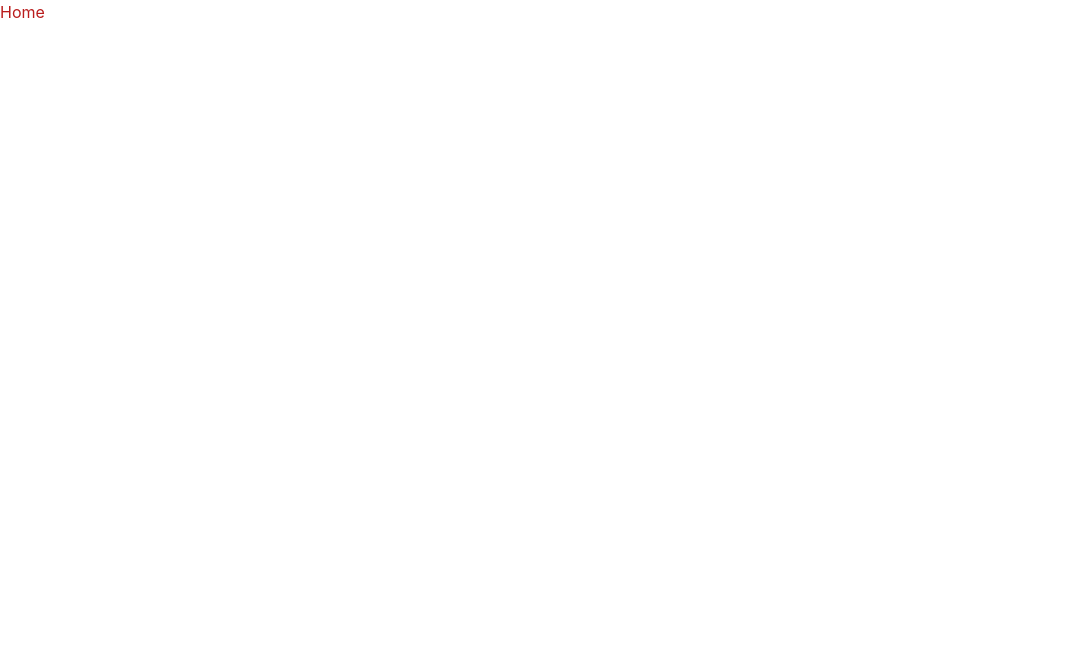
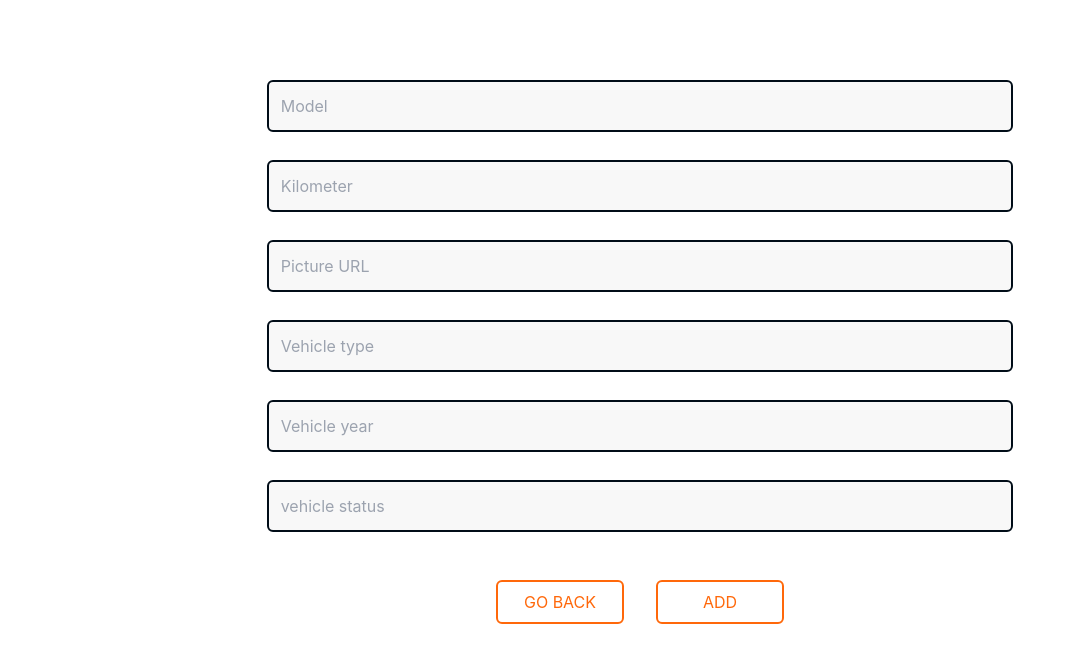
Before and after one commit to BarzaGuignol/NoPainNoGainTheComeBack, a React (Vite) app in the folder frontend/: page /AddVehicle in a window 1280 px wide. Shown: the top 662 px of the page, without its empty margins (0-1075 px from the left). Built offline with nearby package versions, Linux system fonts and the light colour scheme.

Commit message:
ajout des routes en front avec les link + ajout de addVehicule avec les template input et button

```diff
--- a/frontend/src/App.css
+++ b/frontend/src/App.css
@@ -1,6 +1,33 @@
 @tailwind base;
 @tailwind components;
 @tailwind utilities;
+
+@layer components {
+  /* largeur maximale des inputs sur le backOffice */
+  .cstm_width_XlInput {
+    @apply w-3/4 lg:w-7/12 bg-white;
+  }
+  /* style des inputs sur le backOffice */
+  .cstm_styleInput {
+    @apply border-solid border-primary border-2 rounded-md p-3;
+  }
+  /* style des boutons bleus sur le backOffice */
+  .cstm_buttonPrimary {
+    @apply bg-primary text-white text-base rounded-md p-2 hover:bg-secondary hover:text-primary;
+  }
+  /* style des boutons orange sur le backOffice */
+  .cstm_buttonSecondary {
+    @apply bg-secondary border-solid border-secondary border-2 text-primary text-base rounded-md p-2 w-32 hover:bg-primary hover:text-white hover:border-primary;
+  }
+  /* style des boutons transparents & bords orange sur le backOffice */
+  .cstm_buttonSecondaryNone {
+    @apply border-solid border-secondary border-2 text-secondary text-base rounded-md p-2 w-32 hover:bg-secondary hover:text-white;
+  }
+  /* style des boutons orange sur le site */
+  .cstm_cstmrButton {
+    @apply bg-secondary border-solid border-secondary border-2 text-primary text-base rounded-md p-2 w-32 hover:text-secondary hover:border-secondary hover:bg-transparent;
+  }
+}
 
 body {
   margin: 0;
--- a/frontend/src/App.jsx
+++ b/frontend/src/App.jsx
@@ -1,12 +1,19 @@
+import AddVehicle from "@pages/addVehicle";
+import { BrowserRouter as Router, Routes, Route } from "react-router-dom";
 import Home from "./pages/Home";
 
 import "./App.css";
 
 function App() {
   return (
-    <div className="App">
-      <Home />
-    </div>
+    <Router>
+      <div className="App">
+        <Routes>
+          <Route path="/" element={<Home />} />
+          <Route path="/AddVehicle" element={<AddVehicle />} />
+        </Routes>
+      </div>
+    </Router>
   );
 }
 
--- /dev/null
+++ b/frontend/src/components/ButtonTemplate.jsx
@@ -0,0 +1,29 @@
+/* eslint-disable react/prop-types */
+import React from "react";
+/*
+buttonType : type du bouton
+buttonText : text du bouton
+buttonStyle: css du bouton
+methodOnClick : la methode lien au clique du bouton
+*/
+function ButtonTemplate({
+  buttonType,
+  buttonText,
+  buttonStyle,
+  methodOnClick,
+}) {
+  return (
+    <div>
+      <button
+        // eslint-disable-next-line react/button-has-type
+        type={buttonType}
+        onClick={methodOnClick}
+        className={`${buttonStyle}`}
+      >
+        {buttonText}
+      </button>
+    </div>
+  );
+}
+
+export default ButtonTemplate;
--- /dev/null
+++ b/frontend/src/components/InputTemplate.jsx
@@ -0,0 +1,32 @@
+/* eslint-disable react/prop-types */
+import React from "react";
+/*
+textPlaceholder : infos à mettre dans les placeholder des inputs
+customWidth : la classe CSS qui gère la largeur des input
+value: la valeur des inputs qu'on reçoit en props
+methodOnChange : les fonctions associées aux input qu'on reçoit en props
+name: ici on reçoit en props le nom du champs de la table qu'on veut modifier
+*/
+function InputTemplate({
+  textPlaceholder,
+  customWidth,
+  value,
+  methodOnChange,
+  name,
+  inputType,
+}) {
+  return (
+    <label className={`cstm_styleInput ${customWidth}`}>
+      <input
+        className="focus:outline-none w-full bg-white"
+        type={inputType}
+        placeholder={textPlaceholder}
+        value={value}
+        onChange={(e) => methodOnChange(e.target.name, e.target.value)}
+        name={name}
+      />
+    </label>
+  );
+}
+
+export default InputTemplate;
--- /dev/null
+++ b/frontend/src/pages/AddVehicle.jsx
@@ -0,0 +1,112 @@
+import React, { useState } from "react";
+import InputTemplate from "@components/InputTemplate";
+import ButtonTemplate from "@components/ButtonTemplate";
+import { useNavigate } from "react-router-dom";
+
+function AddVehicle() {
+  const navigate = useNavigate();
+
+  const [vehicle, setVehicle] = useState({
+    model: "",
+    kilometer: "",
+    picture: "",
+    type: "",
+    vehicle_year: "",
+    vehicle_status: "",
+  });
+
+  // Fonction qui gère le changement d'état des inputs
+  /**
+   * @param {string} place
+   * @param {string} value
+   */
+  const handleInputOnChange = (place, value) => {
+    const newCategory = { ...vehicle };
+    newCategory[place] = value;
+    setVehicle(newCategory);
+  };
+
+  // Partie à mettre en place quand le back est terminé
+  // const handleAddCategory = () => {
+  // delete vehicle.id;
+  // apiConnection
+  //   .post(`/categories`, {
+  //     ...vehicle,
+  //   })
+  //   .then((vehicles) => {
+  //     notify("Vehicle successfully added!");
+  //     setVehicle(vehicles.data);
+  //   })
+  //   .catch((error) => console.error(error));
+  // };
+
+  const handleCancelButton = () => {
+    navigate("/");
+  };
+
+  return (
+    <form className="flex flex-col items-center w-full pt-10 gap-y-7">
+      {/* FORM ADD OPTION */}
+      <div className="mt-10 flex flex-col items-center w-full gap-y-7">
+        <InputTemplate
+          textPlaceholder="Model"
+          customWidth="cstm_width_XlInput"
+          value={vehicle.model}
+          methodOnChange={handleInputOnChange}
+          name="model"
+        />
+        <InputTemplate
+          textPlaceholder="Kilometer"
+          customWidth="cstm_width_XlInput"
+          value={vehicle.kilometer}
+          methodOnChange={handleInputOnChange}
+          name="kilometer"
+        />
+        <InputTemplate
+          textPlaceholder="Picture URL"
+          customWidth="cstm_width_XlInput"
+          value={vehicle.picture}
+          methodOnChange={handleInputOnChange}
+          name="picture"
+        />
+        <InputTemplate
+          textPlaceholder="Vehicle type"
+          customWidth="cstm_width_XlInput"
+          value={vehicle.type}
+          methodOnChange={handleInputOnChange}
+          name="type"
+        />
+        <InputTemplate
+          textPlaceholder="Vehicle year"
+          customWidth="cstm_width_XlInput"
+          value={vehicle.vehicle_year}
+          methodOnChange={handleInputOnChange}
+          name="vehicle_year"
+        />
+        <InputTemplate
+          textPlaceholder="vehicle status"
+          customWidth="cstm_width_XlInput"
+          value={vehicle.vehicle_status}
+          methodOnChange={handleInputOnChange}
+          name="vehicle_status"
+        />
+      </div>
+      <div className="flex justify-around space-x-8 pt-5">
+        <ButtonTemplate
+          methodOnClick={handleCancelButton}
+          buttonType="button"
+          buttonText="GO BACK"
+          buttonStyle="cstm_buttonSecondaryNone"
+        />
+        <ButtonTemplate
+          buttonType="button"
+          buttonText="ADD"
+          buttonStyle="cstm_buttonSecondaryNone"
+          // methodOnClick={handleAddCategory}
+        />
+      </div>
+    </form>
+  );
+}
+
+export default AddVehicle;
--- a/frontend/src/pages/Home.jsx
+++ b/frontend/src/pages/Home.jsx
@@ -1,9 +1,13 @@
 import React from "react";
+import { Link } from "react-router-dom";
 
 export default function Home() {
   return (
     <div>
       <h1 className="text-red-700">Home</h1>
+      <Link className="cstm_cstmrButton" to="/AddVehicle">
+        AddVehicle
+      </Link>
     </div>
   );
 }
--- a/frontend/tailwind.config.js
+++ b/frontend/tailwind.config.js
@@ -2,7 +2,13 @@
 module.exports = {
   content: ["./src/**/*.{js,jsx,ts,tsx}"],
   theme: {
-    extend: {},
+    extend: {
+      colors: {
+        primary: "#010d18",
+        secondary: "#ff680a",
+        white: "#F8F8F8",
+      },
+    },
   },
   plugins: [],
 };
```
